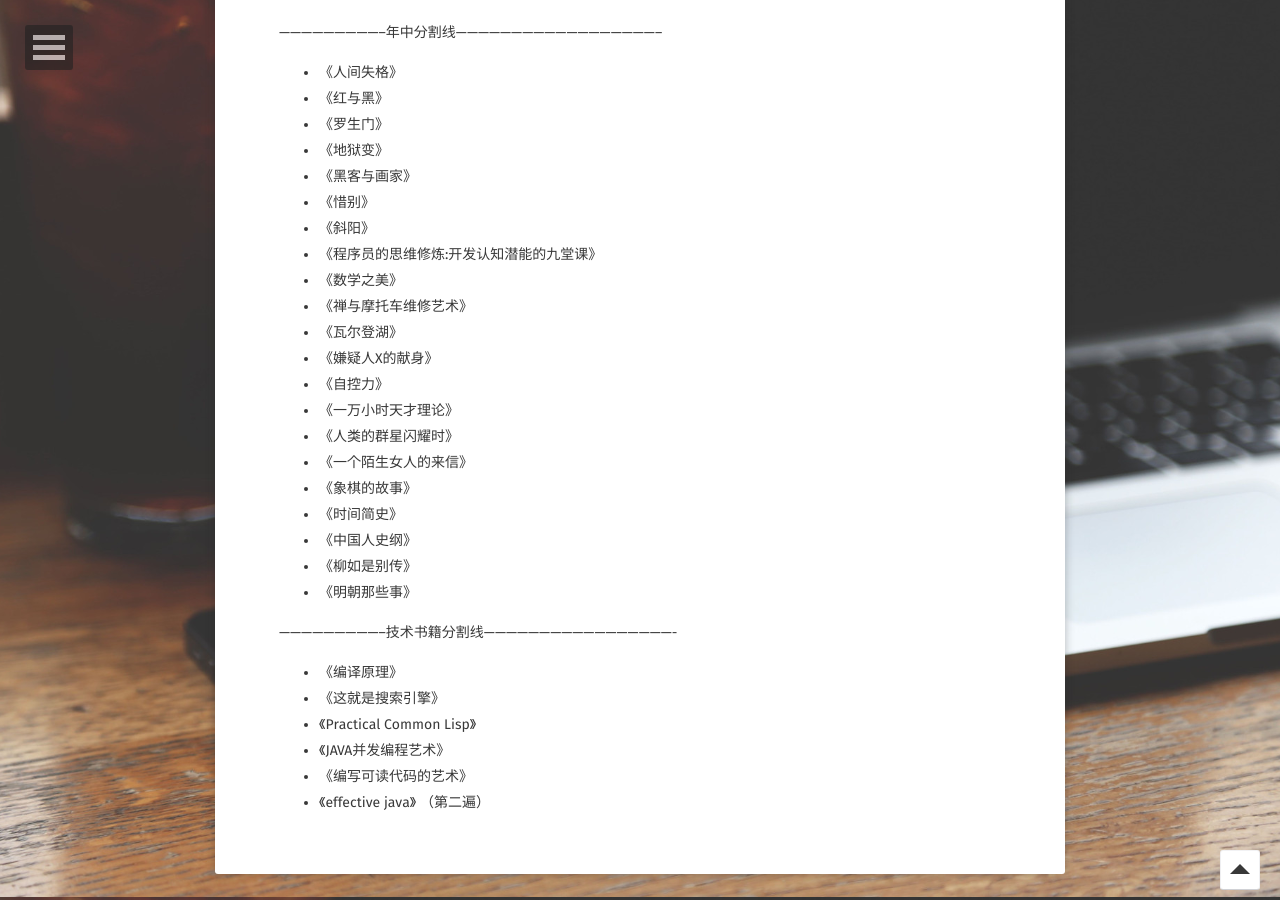
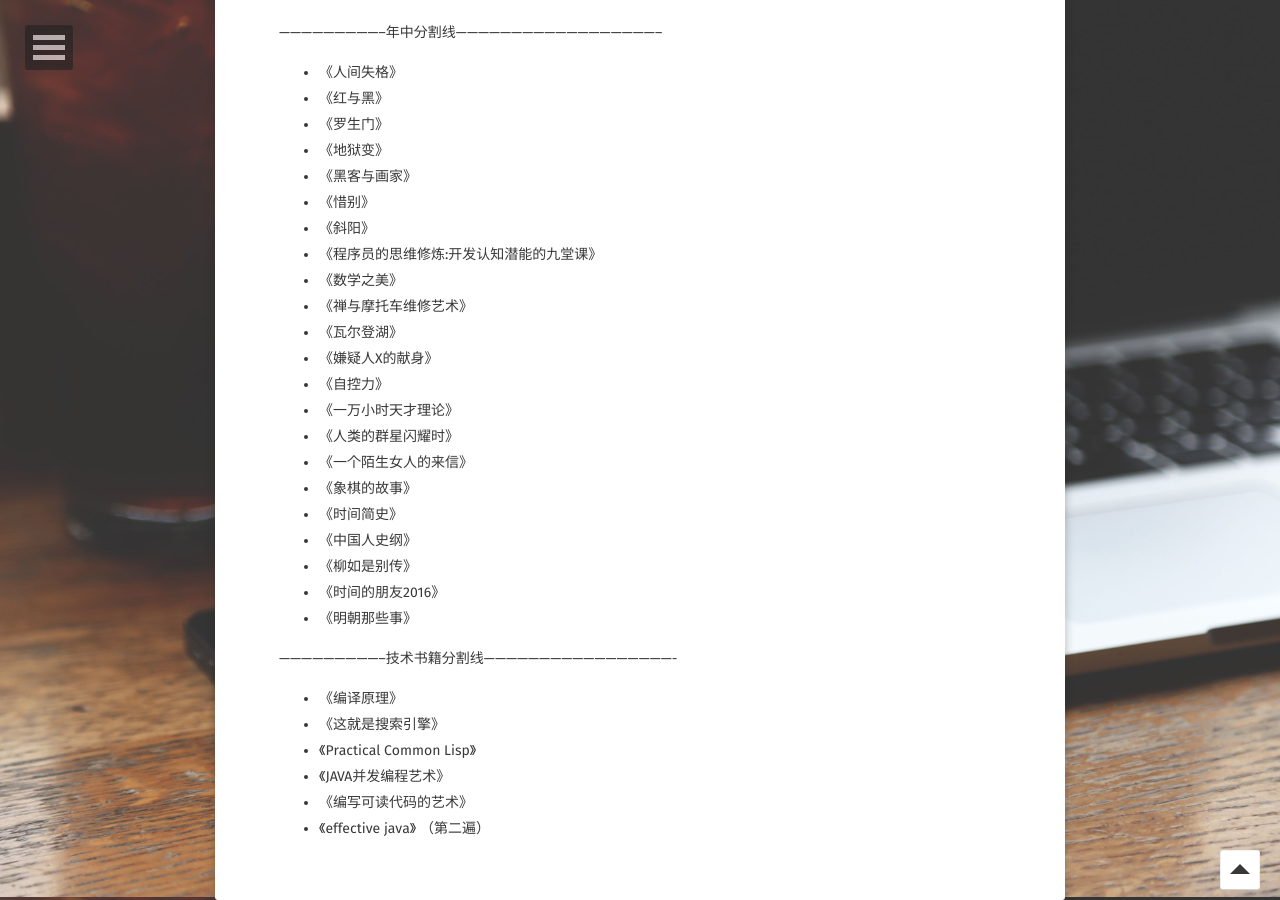
Before and after one commit to ridikuius/ridikuius.github.io, a Jekyll site: the page built from about/index.md, in a window 1280 px wide and 900 px high, scrolled down 903 px. Built offline with Jekyll 4.4.1, drawn with Linux system fonts in a browser that asks for light colours; some web fonts are replaced.

Commit message:
Update index.md

```diff
--- a/about/index.md
+++ b/about/index.md
@@ -52,6 +52,7 @@
 * 《时间简史》
 * 《中国人史纲》
 * 《柳如是别传》
+* 《时间的朋友2016》
 * 《明朝那些事》
 
 -----------------------------技术书籍分割线----------------------------------------------------
```
